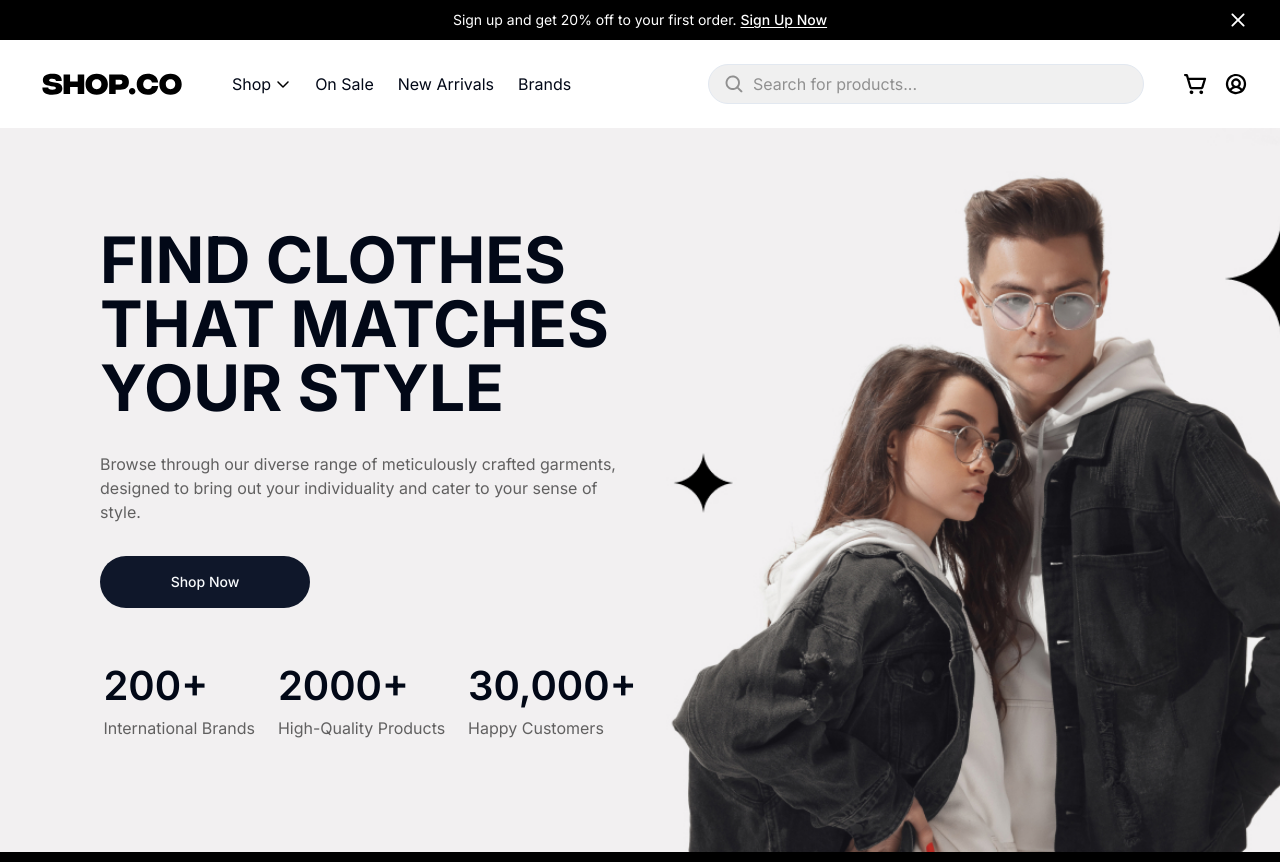
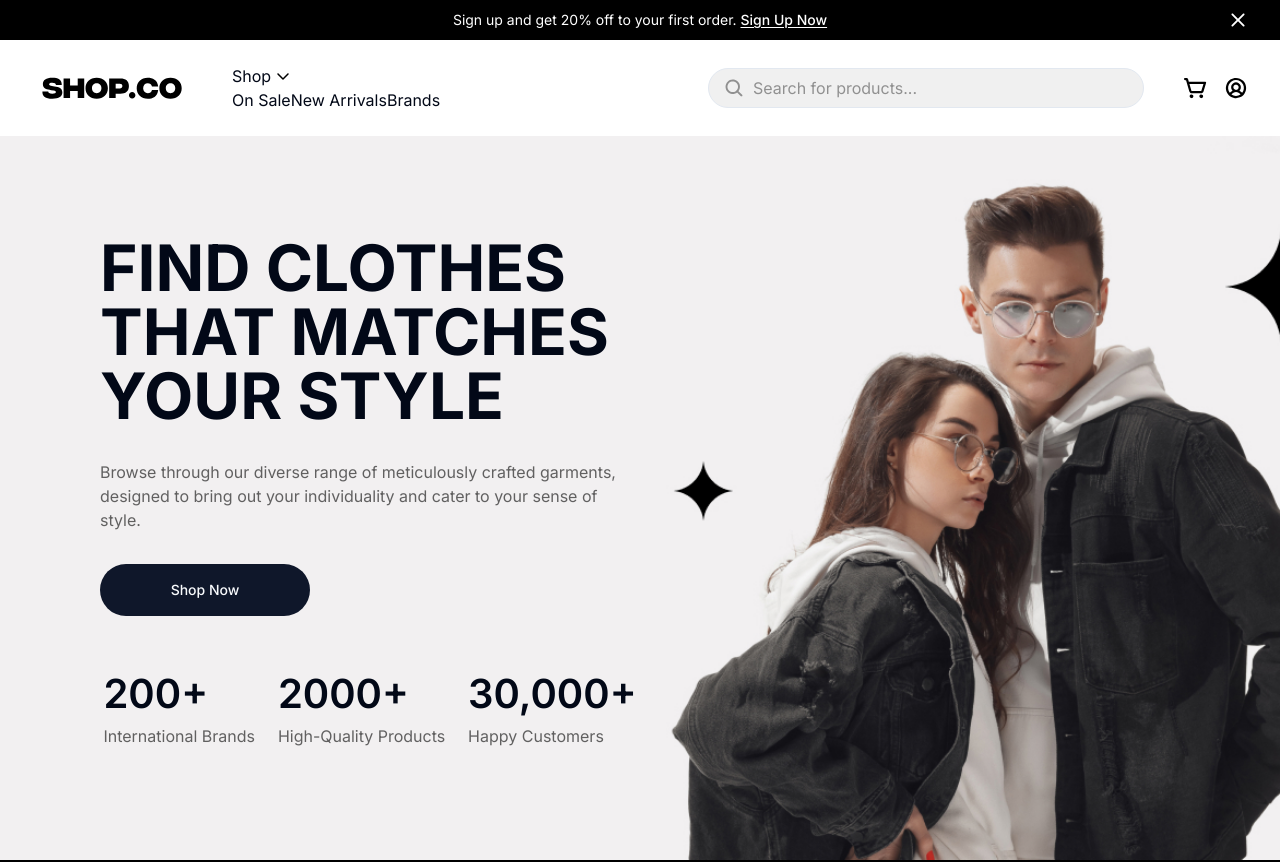
Before and after one commit to Atchaya-Ravi-codes/e-commerce, a Next.js app: page / in a window 1280 px wide. Shown: the top 862 px of the page. Built offline with nearby package versions, Linux system fonts and the light colour scheme.

Commit message:
navbar issue fix

```diff
--- a/components/Header/Navbar.tsx
+++ b/components/Header/Navbar.tsx
@@ -13,11 +13,7 @@ import {
 } from "../ui/dropdown-menu";
 import { Input } from "../ui/input";
 import { cn } from "@/lib/utils";
-import {
-  SheetTrigger,
-  SheetContent,
-  Sheet,
-} from "../ui/sheet";
+import { SheetTrigger, SheetContent, Sheet } from "../ui/sheet";
 
 export const Navbar = () => {
   const isMobile = useIsBreakpoint(Breakpoint.Small, Breakpoint.Medium);
@@ -37,8 +33,8 @@ export const Navbar = () => {
   ];
   const renderMenuList = () => {
     return (
-      <>
-        <DropdownMenu className="w-[250px]">
+      <div className="w-[250px]">
+        <DropdownMenu>
           <DropdownMenuTrigger className="flex items-center">
             <span className="pr-1">Shop</span>
             <Image
@@ -61,7 +57,7 @@ export const Navbar = () => {
         <Link href="#">On Sale</Link>
         <Link href="#">New Arrivals</Link>
         <Link href="#">Brands</Link>
-      </>
+      </div>
     );
   };
   return (
```
